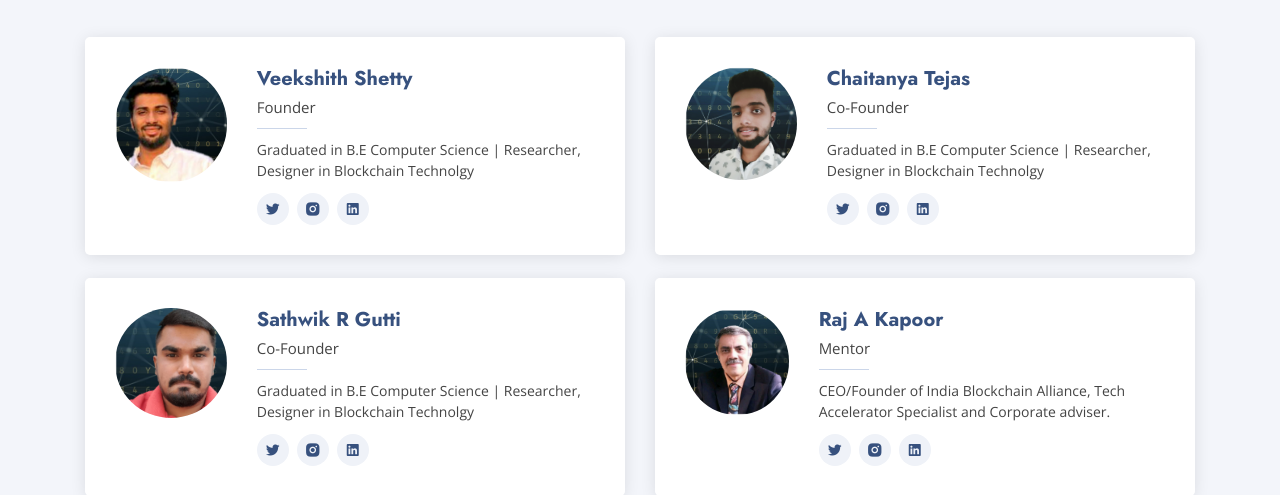
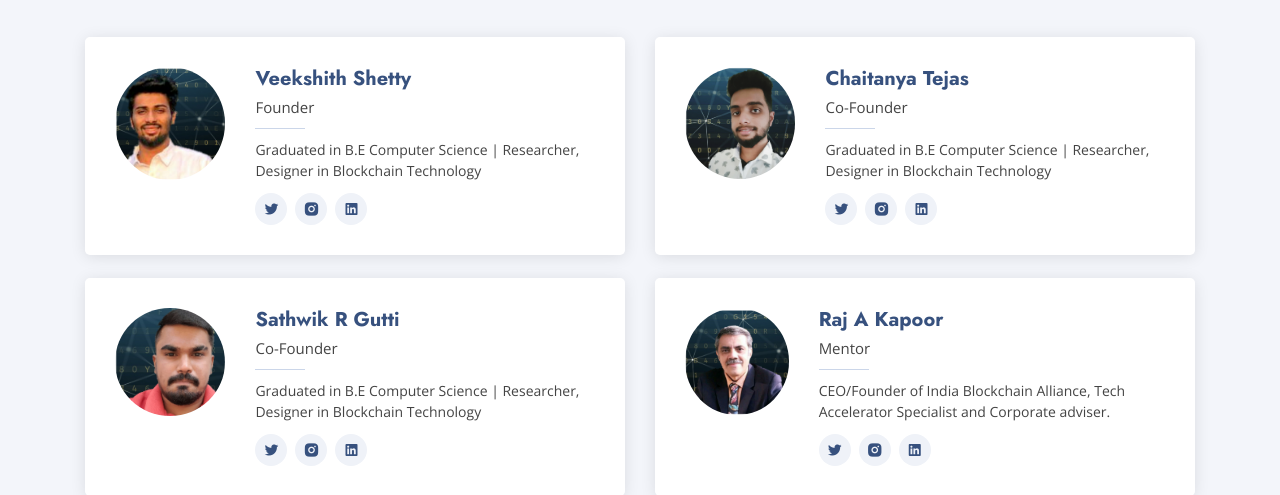
Before and after one commit to CryptoJAM152/Crypto.github.io, a plain HTML site: page index.html in a window 1280 px wide. Shown: the part 3580-4075 px from the top of the page. Drawn offline with nearby package versions, Linux system fonts and the light colour scheme.

Commit message:
Update index.html

```diff
--- a/index.html
+++ b/index.html
@@ -329,7 +329,7 @@ We provide, service to the vendor to accept payments in cryptocurrency or in the
               <div class="member-info">
                 <h4>Veekshith Shetty</h4>
                 <span>Founder</span>
-                <p>Graduated in B.E Computer Science | Researcher, Designer in Blockchain Technolgy  </p>
+                <p>Graduated in B.E Computer Science | Researcher, Designer in Blockchain Technology  </p>
                 <div class="social">
                   <a href=""><i class="ri-twitter-fill"></i></a>
 
@@ -346,7 +346,7 @@ We provide, service to the vendor to accept payments in cryptocurrency or in the
               <div class="member-info">
                 <h4>Chaitanya Tejas</h4>
                 <span>Co-Founder</span>
-                <p>Graduated in B.E Computer Science |  Researcher, Designer in Blockchain Technolgy</p>
+                <p>Graduated in B.E Computer Science |  Researcher, Designer in Blockchain Technology</p>
                 <div class="social">
                   <a href="https://twitter.com/TejasChaitanya?s=08"><i class="ri-twitter-fill"></i></a>
 
@@ -363,7 +363,7 @@ We provide, service to the vendor to accept payments in cryptocurrency or in the
               <div class="member-info">
                 <h4>Sathwik R Gutti</h4>
                 <span>Co-Founder</span>
-                <p>Graduated in B.E Computer Science | Researcher, Designer in Blockchain Technolgy</p>
+                <p>Graduated in B.E Computer Science | Researcher, Designer in Blockchain Technology</p>
                 <div class="social">
                   <a href="https://twitter.com/SathwikGutti?s=09"><i class="ri-twitter-fill"></i></a>
 
```
